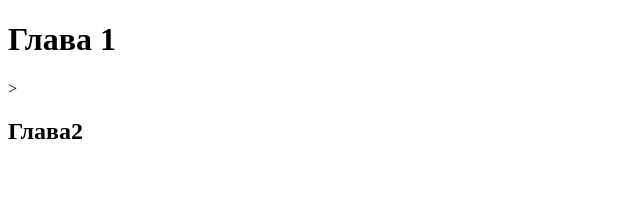
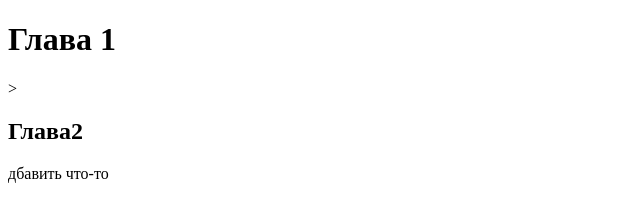
Before and after one commit to docdev777/git-html-academy, a plain HTML site: page pages/about.html in a window 1280 px wide. Shown: the whole page, without its empty margins (0-640 px from the left). Drawn offline with Linux system fonts and the light colour scheme.

Commit message:
добавить что-то

```diff
--- a/pages/about.html
+++ b/pages/about.html
@@ -9,5 +9,7 @@
 <body>
     <h1> Глава 1</h1>>
     <h2>Глава2</h2>
+    <a> дбавить что-то
+    </a>
 </body>
 </html>
```
